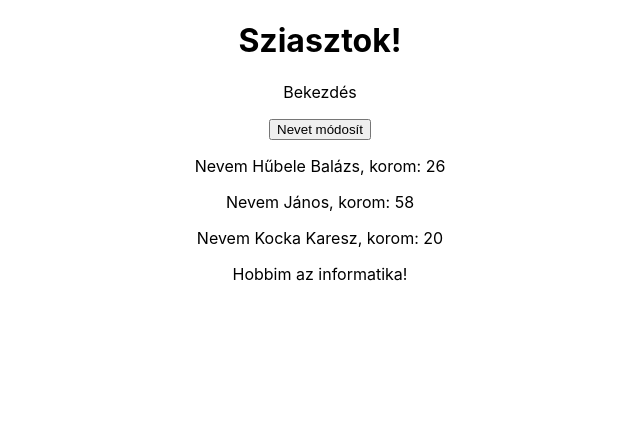
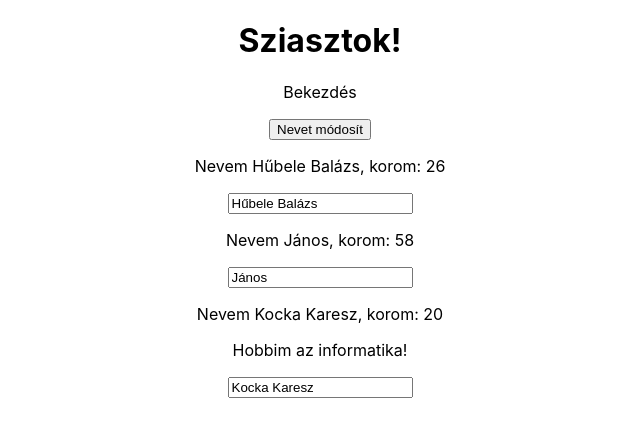
Before and after one commit to sumegizoltan73/react-training, a React (Create React App) app in the folder my-react/: page / in a window 1280 px wide. Shown: the top 436 px of the page, without its empty margins (320-960 px from the left). Built offline with nearby package versions, Linux system fonts and the light colour scheme.

Commit message:
onChange esemény kezelés

```diff
--- a/my-react/src/App.js
+++ b/my-react/src/App.js
@@ -26,6 +26,16 @@ class App extends Component {
     console.log(this.state);
   }
 
+  nevValtozasKezelo = (event) => {
+    this.setState({
+      persons: [
+        { name: event.target.value, age: 26 },
+        { name: event.target.value, age: 34 },
+        { name: event.target.value, age: 20 }
+      ]
+    });
+  }
+
   render() {
 
     return (
@@ -37,15 +47,18 @@ class App extends Component {
           name={this.state.persons[0].name}
           age={this.state.persons[0].age}
           click={this.nameChangeHandler.bind(this, 'Hübele Bazsi')}
+          change={this.nevValtozasKezelo}
         />
         <Person
           name={this.state.persons[1].name}
           age={this.state.persons[1].age}
           click={(event) => this.nameChangeHandler('Csak Balázs')}
+          change={this.nevValtozasKezelo}
         />
         <Person
           name={this.state.persons[2].name}
           age={this.state.persons[2].age}
+          change={this.nevValtozasKezelo}
         >
             Hobbim az informatika!
         </Person>
--- a/my-react/src/Person/Person.js
+++ b/my-react/src/Person/Person.js
@@ -5,6 +5,7 @@ const person = (props) => {
         <div>
             <p onClick={props.click}>Nevem {props.name}, korom: {props.age}</p>
             <p>{props.children}</p>
+            <input type="text" onChange={props.change} value={props.name} />
         </div>
     );
 };
```
